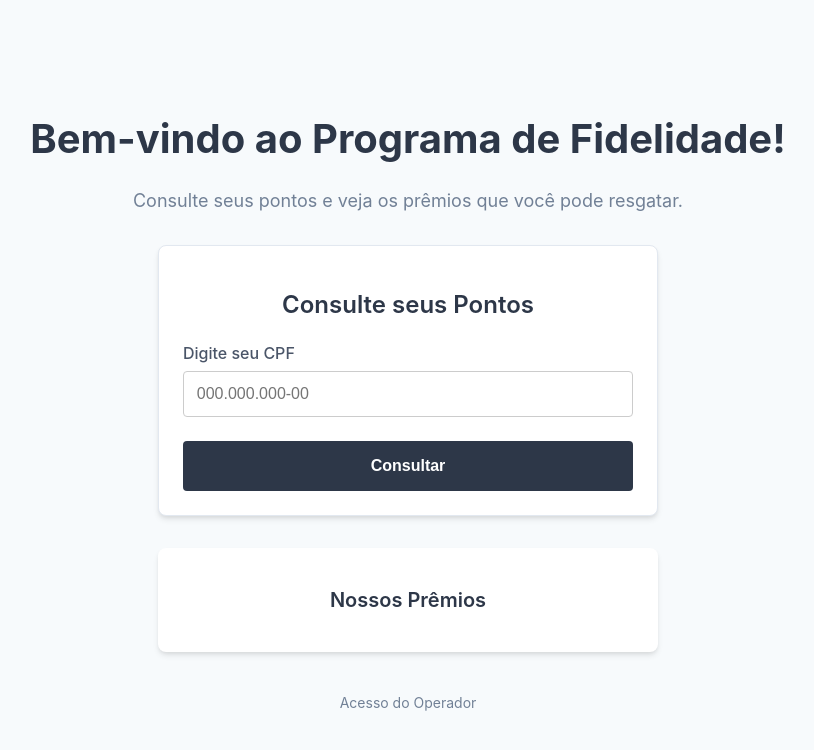
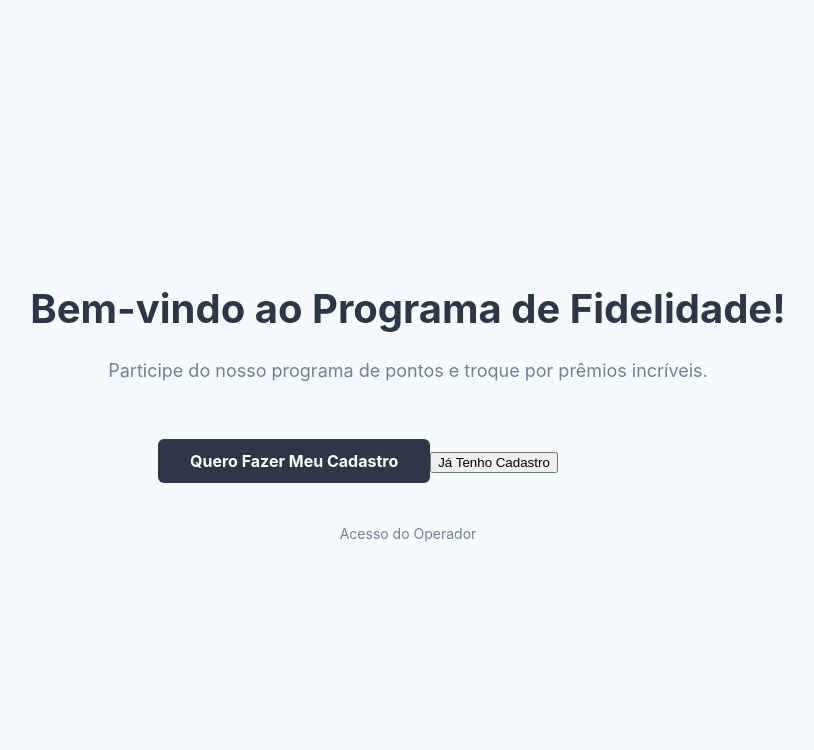
Before and after one commit to Guilherme-LTS/Sistema-de-Fidelidade, a React (Create React App) app in the folder frontend/: page / in a window 1280 px wide. Shown: the top 750 px of the page, without its empty margins (232-1046 px from the left). Built offline with nearby package versions, Linux system fonts and the light colour scheme; no server answers.

Commit message:
some edits

```diff
--- a/frontend/src/App.js
+++ b/frontend/src/App.js
@@ -1,23 +1,17 @@
-// frontend/src/App.js
 import React from 'react';
 import { BrowserRouter, Routes, Route, Navigate } from 'react-router-dom';
 import { ToastContainer } from 'react-toastify';
 import 'react-toastify/dist/ReactToastify.css';
 
-// Páginas
+// Importações das Páginas
 import LandingPage from './pages/LandingPage';
 import LoginPage from './pages/LoginPage';
 import AdminLayout from './pages/AdminLayout';
 import DashboardPage from './pages/DashboardPage';
-import OperacoesPage from './pages/OperacoesPage';
 import ClientesPage from './pages/ClientesPage';
 import PremiosPage from './pages/PremiosPage';
-import AuditoriaPage from './pages/AuditoriaPage';
-import RegulamentoPage from './pages/RegulamentoPage';
-import CadastroPage from './pages/CadastroPage';
-
-// Segurança
-import AdminRoute from './auth/AdminRoute'; // Importe o novo segurança
+import CadastroPage from './pages/CadastroPage'; // Nova página
+import RegulamentoPage from './pages/RegulamentoPage'; // Nova página
 
 function App() {
   return (
@@ -31,17 +25,10 @@ function App() {
 
         {/* Grupo de Rotas do Admin */}
         <Route path="/admin" element={<AdminLayout />}>
-          {/* Redirecionamento padrão */}
           <Route index element={<Navigate to="/admin/dashboard" replace />} />
-
-          {/* Rotas de Admin */}
-          <Route path="dashboard" element={<AdminRoute><DashboardPage /></AdminRoute>} />
-          <Route path="premios" element={<AdminRoute><PremiosPage /></AdminRoute>} />
-          <Route path="auditoria" element={<AdminRoute><AuditoriaPage /></AdminRoute>} />
-
-          {/* Rotas de Operador (e Admin) */}
-          <Route path="operacoes" element={<OperacoesPage />} />
+          <Route path="dashboard" element={<DashboardPage />} />
           <Route path="clientes" element={<ClientesPage />} />
+          <Route path="premios" element={<PremiosPage />} />
         </Route>
       </Routes>
       <ToastContainer position="top-right" autoClose={5000} theme="light" />
--- a/frontend/src/components/ConsultaSaldo.js
+++ b/frontend/src/components/ConsultaSaldo.js
@@ -1,15 +1,16 @@
-// frontend/src/components/ConsultaSaldo.js
 import React, { useState } from 'react';
 import { toast } from 'react-toastify';
 import styles from './ConsultaSaldo.module.css';
 
+// 1. A função formatarData foi movida para fora para melhor organização
 const formatarData = (dataISO) => {
   if (!dataISO) return '';
   const data = new Date(dataISO);
   return data.toLocaleDateString('pt-BR', { day: '2-digit', month: '2-digit', year: 'numeric' });
 };
 
-function ConsultaSaldo({ onConsulta }) {
+// 2. Aceitamos a nova propriedade 'onNotFound'
+function ConsultaSaldo({ onConsulta, onNotFound }) {
   const [cpf, setCpf] = useState('');
   const [cliente, setCliente] = useState(null);
   const [carregando, setCarregando] = useState(false);
@@ -32,14 +33,26 @@ function ConsultaSaldo({ onConsulta }) {
 
     try {
       const response = await fetch(`${process.env.REACT_APP_API_URL}/clientes/${cpfLimpo}`);
+
+      // 3. Verificamos especificamente se o cliente não foi encontrado (status 404)
+      if (response.status === 404) {
+        // Se for 404, chamamos a função onNotFound que veio da LandingPage
+        if (onNotFound) {
+          onNotFound();
+        }
+        setCarregando(false);
+        return; // Interrompemos a execução para não dar erro de JSON
+      }
+
       const data = await response.json();
-
       if (!response.ok) {
         throw new Error(data.error);
       }
+
       setCliente(data);
-      if (onConsulta) onConsulta(data.pontosDisponiveis);
-
+      if (onConsulta) {
+        onConsulta(data.pontosDisponiveis);
+      }
     } catch (error) {
       setCliente(null);
       toast.error(error.message);
@@ -48,6 +61,7 @@ function ConsultaSaldo({ onConsulta }) {
     }
   };
 
+  // O JSX do componente permanece o mesmo
   return (
     <div className={styles.formContainer}>
       <h2 className={styles.heading}>Consulte seus Pontos</h2>
@@ -61,7 +75,6 @@ function ConsultaSaldo({ onConsulta }) {
         </button>
       </form>
 
-      {/* A área de resultado agora é mais limpa, sem a tabela de extrato */}
       {cliente && (
         <div className={styles.resultadoContainer}>
           <p className={styles.welcomeMessage}>Olá, {cliente.nome || 'Cliente'}!</p>
--- a/frontend/src/pages/LandingPage.js
+++ b/frontend/src/pages/LandingPage.js
@@ -1,67 +1,53 @@
-// frontend/src/pages/LandingPage.js
-import React, { useState, useEffect } from 'react';
-import { Link } from 'react-router-dom';
+import React, { useState } from 'react';
+import { Link, useNavigate } from 'react-router-dom';
+import { toast } from 'react-toastify';
 import ConsultaSaldo from '../components/ConsultaSaldo';
 import styles from './LandingPage.module.css';
 
 function LandingPage() {
-  const [recompensas, setRecompensas] = useState([]);
-  const [loadingRecompensas, setLoadingRecompensas] = useState(true);
-  const [saldoCliente, setSaldoCliente] = useState(null);
+  // Novo estado para controlar a visão atual: 'escolha' (padrão), ou 'consulta'
+  const [view, setView] = useState('escolha');
+  const navigate = useNavigate();
 
-  useEffect(() => {
-    const fetchRecompensas = async () => {
-      try {
-        const response = await fetch(`${process.env.REACT_APP_API_URL}/recompensas/publica`);
-        const data = await response.json();
-        if (!response.ok) throw new Error('Não foi possível carregar as recompensas.');
-        setRecompensas(data);
-      } catch (error) {
-        console.error(error);
-      } finally {
-        setLoadingRecompensas(false);
-      }
-    };
-    fetchRecompensas();
-  }, []);
-
-  // 2. Função que será passada para o ConsultaSaldo
-  const handleConsulta = (saldo) => {
-    setSaldoCliente(saldo);
+  // Esta função será chamada pelo ConsultaSaldo quando um CPF não for encontrado
+  const handleClienteNaoEncontrado = () => {
+    toast.info("CPF não encontrado. Por favor, faça seu cadastro para começar!");
+    // Forçamos o redirecionamento para a página de cadastro
+    navigate('/cadastro');
   };
 
   return (
     <div className={styles.pageContainer}>
       <header className={styles.header}>
         <h1>Bem-vindo ao Programa de Fidelidade!</h1>
-        <p>Consulte seus pontos e veja os prêmios que você pode resgatar.</p>
+        <p>Participe do nosso programa de pontos e troque por prêmios incríveis.</p>
       </header>
 
       <main className={styles.mainContent}>
-        {/* 3. Passamos a função como uma propriedade */}
-        <ConsultaSaldo onConsulta={handleConsulta} />
+        {/* Renderização Condicional com base na escolha do usuário */}
 
-        <div className={styles.recompensasSection}>
-          <h2>Nossos Prêmios</h2>
-          {loadingRecompensas ? (
-            <p>Carregando prêmios...</p>
-          ) : (
-            <ul className={styles.recompensasList}>
-              {recompensas.map((rec, index) => {
-                // 4. Verificamos se o cliente pode resgatar este prêmio
-                const podeResgatar = saldoCliente !== null && saldoCliente >= rec.custo_pontos;
-                const itemClass = `${styles.recompensaItem} ${podeResgatar ? styles.resgatavel : ''}`;
+        {view === 'escolha' && (
+          <div className={styles.escolhaContainer}>
+            <Link to="/cadastro" className={styles.cadastroButton}>
+              Quero Fazer Meu Cadastro
+            </Link>
+            <button onClick={() => setView('consulta')} className={styles.consultaButton}>
+              Já Tenho Cadastro
+            </button>
+          </div>
+        )}
 
-                return (
-                  <li key={index} className={itemClass}>
-                    <span className={styles.recompensaNome}>{rec.nome}</span>
-                    <span className={styles.recompensaPontos}>{rec.custo_pontos} pts</span>
-                  </li>
-                );
-              })}
-            </ul>
-          )}
-        </div>
+        {view === 'consulta' && (
+          <div className={styles.consultaSection}>
+            {/* Passamos a nova função 'onNotFound' como propriedade.
+                O componente ConsultaSaldo precisará de um pequeno ajuste para usá-la. */}
+            <ConsultaSaldo onNotFound={handleClienteNaoEncontrado} />
+            <button onClick={() => setView('escolha')} className={styles.backLink}>
+              &larr; Voltar
+            </button>
+          </div>
+        )}
+
       </main>
 
       <footer className={styles.footer}>
```
